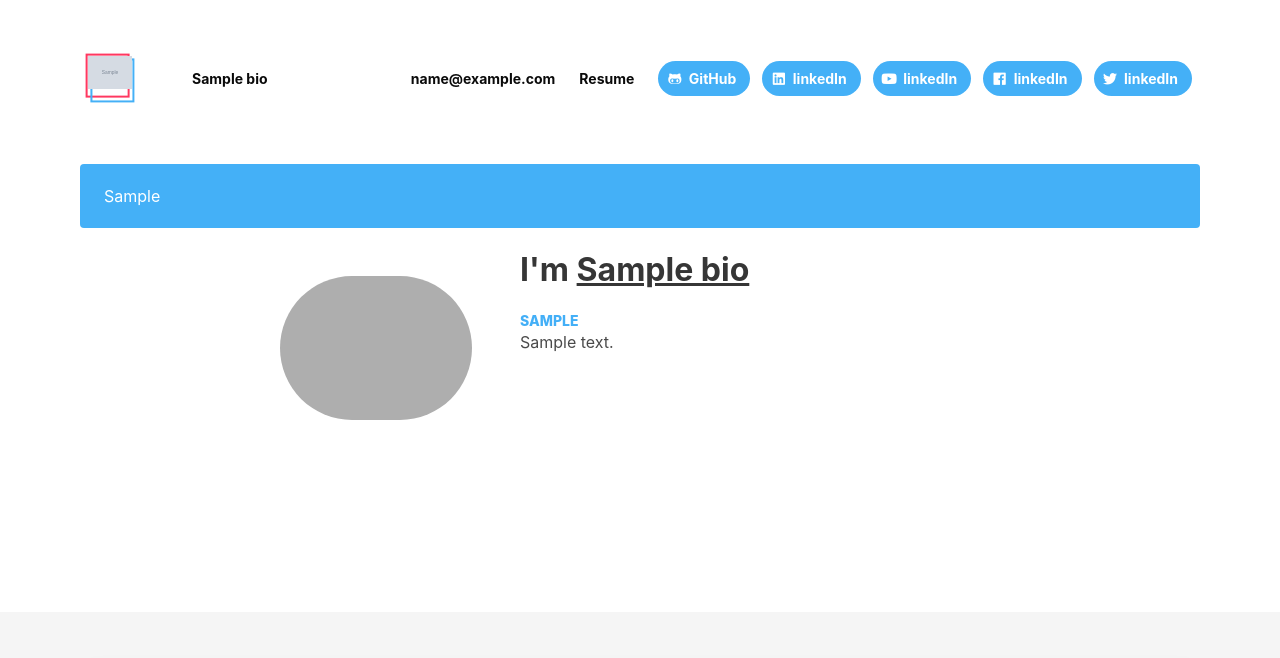
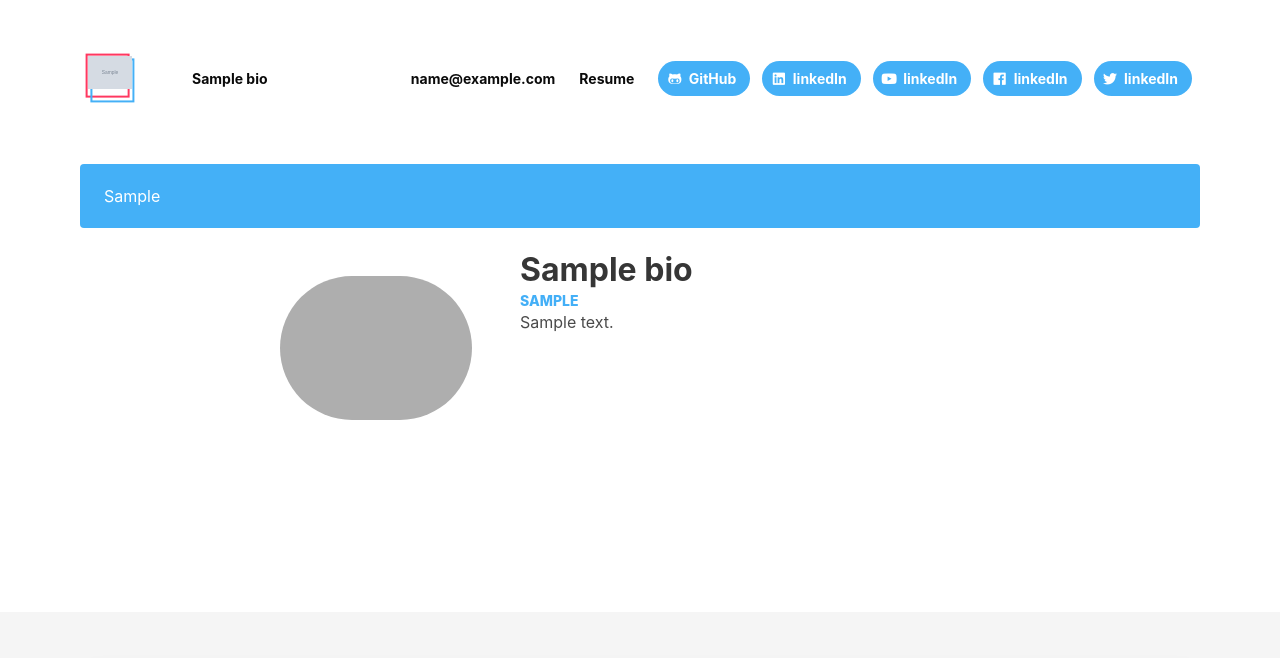
Before and after one commit to graham-walker/personal-website-django, a Django app: page / in a window 1280 px wide. Shown: the top 658 px of the page. Run offline with Django 3.2, Linux system fonts and the light colour scheme; tables that the repository leaves empty hold one stand-in row (Sample ...); some libraries are stand-ins or nearby versions; grey boxes are pictures that could not be loaded.

Commit message:
Customizable title

```diff
--- a/personal/models.py
+++ b/personal/models.py
@@ -8,6 +8,7 @@ from ckeditor.fields import RichTextField
 class Bio(models.Model):
     name = models.CharField(max_length=2000, default="Your Name")
     initials = models.CharField(max_length=2000, blank=True, null=True)
+    title = models.CharField(max_length=2000, blank=True, null=True)
     greeting = models.CharField(max_length=2000, blank=True, null=True)
     screenshot_url = models.CharField(max_length=2000, blank=True, null=True)
     favicon_url = models.CharField(max_length=2000, blank=True, null=True)
--- a/personal/templates/personal/index.html
+++ b/personal/templates/personal/index.html
@@ -22,7 +22,7 @@
             </div>
             {% endif %}
             <div class="shelf-content">
-                <a class="title is-spaced" href="/">I'm <span class="is-underline">{{ bio.name }}</span></a>
+                {% if bio.title %}<h1 class="title">{{ bio.title|safe }}</h1>{% endif %}
                 {% if bio.greeting %}<span class="subtitle">{{ bio.greeting }}</span>{% endif %}
                 {{ bio.about_me|safe }}
             </div>
```
